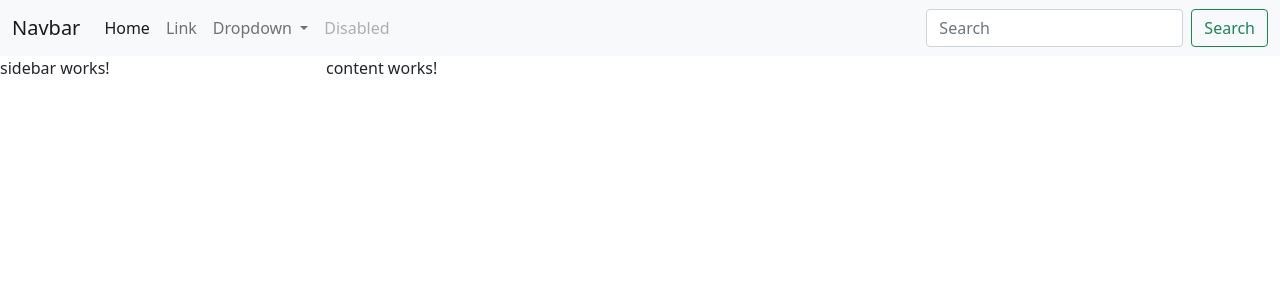
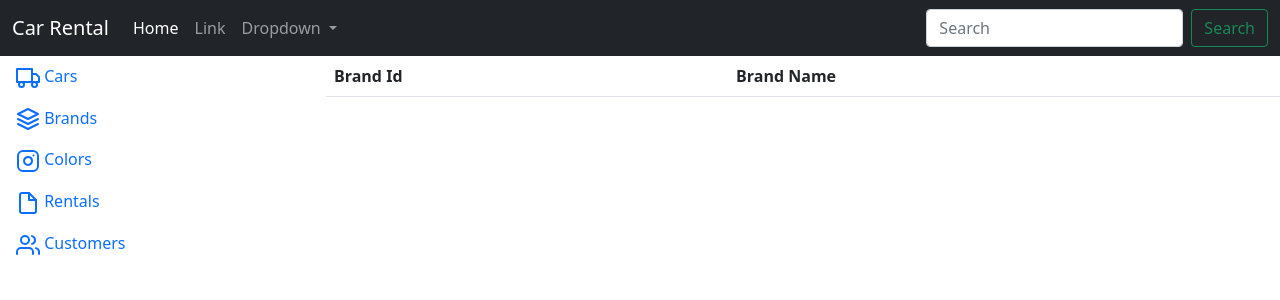
Before and after one commit to aliatakay/car-rental-frontend, an Angular app: page / in a window 1280 px wide. Shown: the top 300 px of the page. Built offline with nearby package versions, Linux system fonts and the light colour scheme.

Commit message:
Designed html for Sidebar-Brand-Navi Components

```diff
--- a/src/app/app.component.html
+++ b/src/app/app.component.html
@@ -4,8 +4,8 @@
     <div class="col-md-3">
       <app-sidebar></app-sidebar>
     </div>
-    <div class="col-md-3">
-      <app-content></app-content>
+    <div class="col-md-9">
+      <app-brand></app-brand>
     </div>
   </div>
   <router-outlet></router-outlet>
--- a/src/app/app.module.ts
+++ b/src/app/app.module.ts
@@ -6,6 +6,7 @@ import { AppComponent } from './app.component';
 import { SidebarComponent } from './components/sidebar/sidebar.component';
 import { NavigationComponent } from './components/navigation/navigation.component';
 import { ContentComponent } from './components/content/content.component';
+import { BrandComponent } from './components/brand/brand.component';
 
 @NgModule({
   declarations: [
@@ -13,6 +14,7 @@ import { ContentComponent } from './components/content/content.component';
     SidebarComponent,
     NavigationComponent,
     ContentComponent,
+    BrandComponent,
   ],
   imports: [BrowserModule, AppRoutingModule],
   providers: [],
--- /dev/null
+++ b/src/app/components/brand/brand.component.html
@@ -0,0 +1,19 @@
+<!-- <div class="spinner-border text-info" role="status">
+    <span class="visually-hidden">Loading...</span>
+</div> -->
+
+<table class="table">
+    <thead>
+        <tr>
+            <th>Brand Id</th>
+            <th>Brand Name</th>
+        </tr>
+    </thead>
+    <!-- <tr *ngFor="let product of products">
+        <td>{{ product.productId }}</td>
+        <td>{{ product.productName }}</td>
+        <td>{{ product.categoryId }}</td>
+        <td>{{ product.unitPrice }}</td>
+        <td>{{ product.unitsInStock }}</td>
+    </tr> -->
+</table>
--- /dev/null
+++ b/src/app/components/brand/brand.component.ts
@@ -0,0 +1,15 @@
+import { Component, OnInit } from '@angular/core';
+
+@Component({
+  selector: 'app-brand',
+  templateUrl: './brand.component.html',
+  styleUrls: ['./brand.component.css']
+})
+export class BrandComponent implements OnInit {
+
+  constructor() { }
+
+  ngOnInit(): void {
+  }
+
+}
--- a/src/app/components/navigation/navigation.component.html
+++ b/src/app/components/navigation/navigation.component.html
@@ -1,10 +1,6 @@
-<nav class="navbar navbar-expand-lg navbar-light bg-light">
+<nav class="navbar navbar-expand-lg navbar-dark bg-dark">
     <div class="container-fluid">
-        <a class="navbar-brand" href="#">Navbar</a>
-        <button class="navbar-toggler" type="button" data-bs-toggle="collapse" data-bs-target="#navbarSupportedContent"
-            aria-controls="navbarSupportedContent" aria-expanded="false" aria-label="Toggle navigation">
-            <span class="navbar-toggler-icon"></span>
-        </button>
+        <a class="navbar-brand" href="#">Car Rental</a>
         <div class="collapse navbar-collapse" id="navbarSupportedContent">
             <ul class="navbar-nav me-auto mb-2 mb-lg-0">
                 <li class="nav-item">
@@ -27,9 +23,6 @@
                         <li><a class="dropdown-item" href="#">Something else here</a></li>
                     </ul>
                 </li>
-                <li class="nav-item">
-                    <a class="nav-link disabled" href="#" tabindex="-1" aria-disabled="true">Disabled</a>
-                </li>
             </ul>
             <form class="d-flex">
                 <input class="form-control me-2" type="search" placeholder="Search" aria-label="Search">
--- a/src/app/components/sidebar/sidebar.component.html
+++ b/src/app/components/sidebar/sidebar.component.html
@@ -1 +1,66 @@
-<p>sidebar works!</p>
+<div class="sidebar-sticky">
+    <ul class="nav flex-column">
+        <li class="nav-item">
+            <a class="nav-link active" href="#">
+                <svg viewBox="0 0 24 24" width="24" height="24" stroke="currentColor" stroke-width="2" fill="none"
+                    stroke-linecap="round" stroke-linejoin="round" class="css-i6dzq1">
+                    <rect x="1" y="3" width="15" height="13"></rect>
+                    <polygon points="16 8 20 8 23 11 23 16 16 16 16 8"></polygon>
+                    <circle cx="5.5" cy="18.5" r="2.5"></circle>
+                    <circle cx="18.5" cy="18.5" r="2.5"></circle>
+                </svg>
+                Cars
+            </a>
+        </li>
+        <li class="nav-item">
+            <a class="nav-link" href="#">
+                <svg xmlns="http://www.w3.org/2000/svg" width="24" height="24" viewBox="0 0 24 24" fill="none"
+                    stroke="currentColor" stroke-width="2" stroke-linecap="round" stroke-linejoin="round"
+                    class="feather feather-layers">
+                    <polygon points="12 2 2 7 12 12 22 7 12 2"></polygon>
+                    <polyline points="2 17 12 22 22 17"></polyline>
+                    <polyline points="2 12 12 17 22 12"></polyline>
+                </svg>
+                Brands
+            </a>
+        </li>
+        <li class="nav-item">
+            <a class="nav-link" href="#">
+                <svg xmlns="http://www.w3.org/2000/svg" width="24" height="24" viewBox="0 0 24 24" fill="none"
+                    stroke="currentColor" stroke-width="2" stroke-linecap="round" stroke-linejoin="round"
+                    class="feather feather-instagram">
+                    <rect x="2" y="2" width="20" height="20" rx="5" ry="5" />
+                    <path d="M16 11.37A4 4 0 1 1 12.63 8 4 4 0 0 1 16 11.37z" />
+                    <line x1="17.5" y1="6.5" x2="17.51" y2="6.5" />
+                </svg>
+                Colors
+            </a>
+        </li>
+        <li class="nav-item">
+            <a class="nav-link" href="#">
+
+                <svg xmlns="http://www.w3.org/2000/svg" width="24" height="24" viewBox="0 0 24 24" fill="none"
+                    stroke="currentColor" stroke-width="2" stroke-linecap="round" stroke-linejoin="round"
+                    class="feather feather-file">
+                    <path d="M13 2H6a2 2 0 0 0-2 2v16a2 2 0 0 0 2 2h12a2 2 0 0 0 2-2V9z"></path>
+                    <polyline points="13 2 13 9 20 9"></polyline>
+                </svg>
+                Rentals
+            </a>
+        </li>
+        <li class="nav-item">
+            <a class="nav-link" href="#">
+
+                <svg xmlns="http://www.w3.org/2000/svg" width="24" height="24" viewBox="0 0 24 24" fill="none"
+                    stroke="currentColor" stroke-width="2" stroke-linecap="round" stroke-linejoin="round"
+                    class="feather feather-users">
+                    <path d="M17 21v-2a4 4 0 0 0-4-4H5a4 4 0 0 0-4 4v2"></path>
+                    <circle cx="9" cy="7" r="4"></circle>
+                    <path d="M23 21v-2a4 4 0 0 0-3-3.87"></path>
+                    <path d="M16 3.13a4 4 0 0 1 0 7.75"></path>
+                </svg>
+                Customers
+            </a>
+        </li>
+    </ul>
+</div>
```
Also changed, not shown: src/app/components/brand/brand.component.css (added), 1 other file (tests, documents, lock files or other folders).
